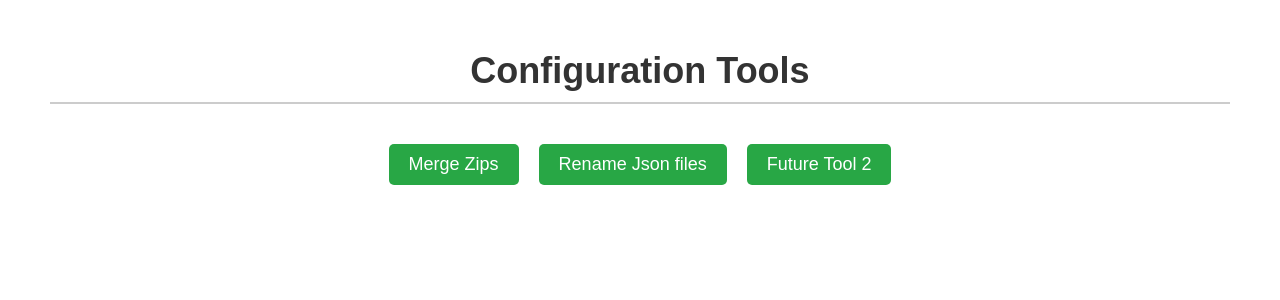
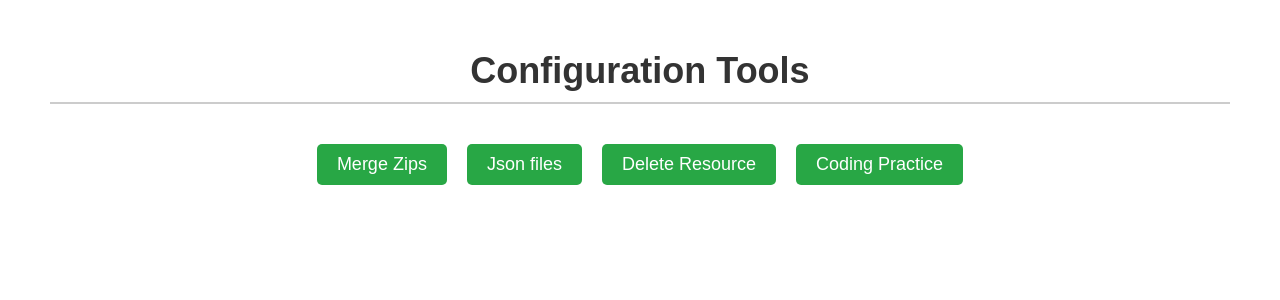
Before and after one commit to Jeevan161/configuration_tools_nxtwave, a Django app: page / in a window 1280 px wide. Shown: the top 300 px of the page. Run offline with Django 5.2, Linux system fonts and the light colour scheme.

Commit message:
23_10_2024

```diff
--- a/templates/home.html
+++ b/templates/home.html
@@ -57,8 +57,9 @@
     <!-- Button for merging zips -->
     <a href="/json_ops/upload" class="button">Merge Zips</a>
     <!-- Placeholder for more buttons -->
-    <a href="/json_ops/rename-json" class="button">Rename Json files</a>
-    <a href="#" class="button">Future Tool 2</a>
+    <a href="/json_ops/rename-json" class="button"> Json files</a>
+    <a href="/ds/delete_resources" class="button"> Delete Resource</a>
+    <a href="/cp/Coding_Practice" class="button">Coding Practice</a>
 </div>
 
 </body>
```
